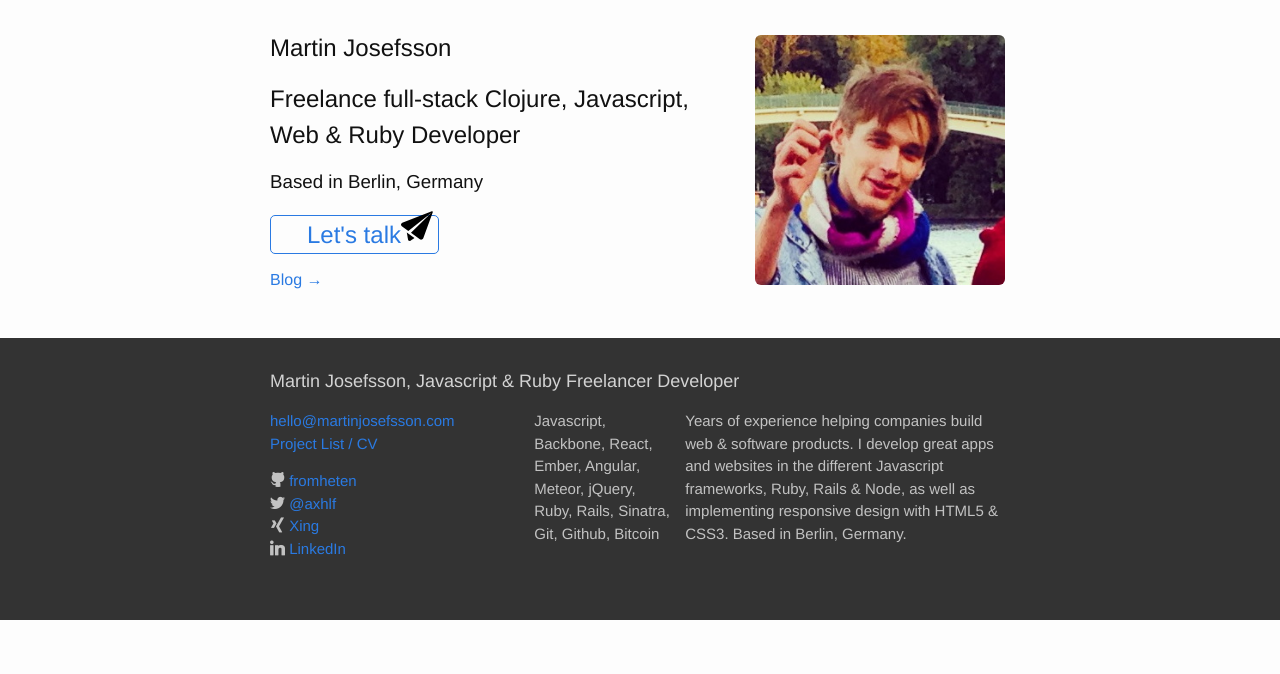
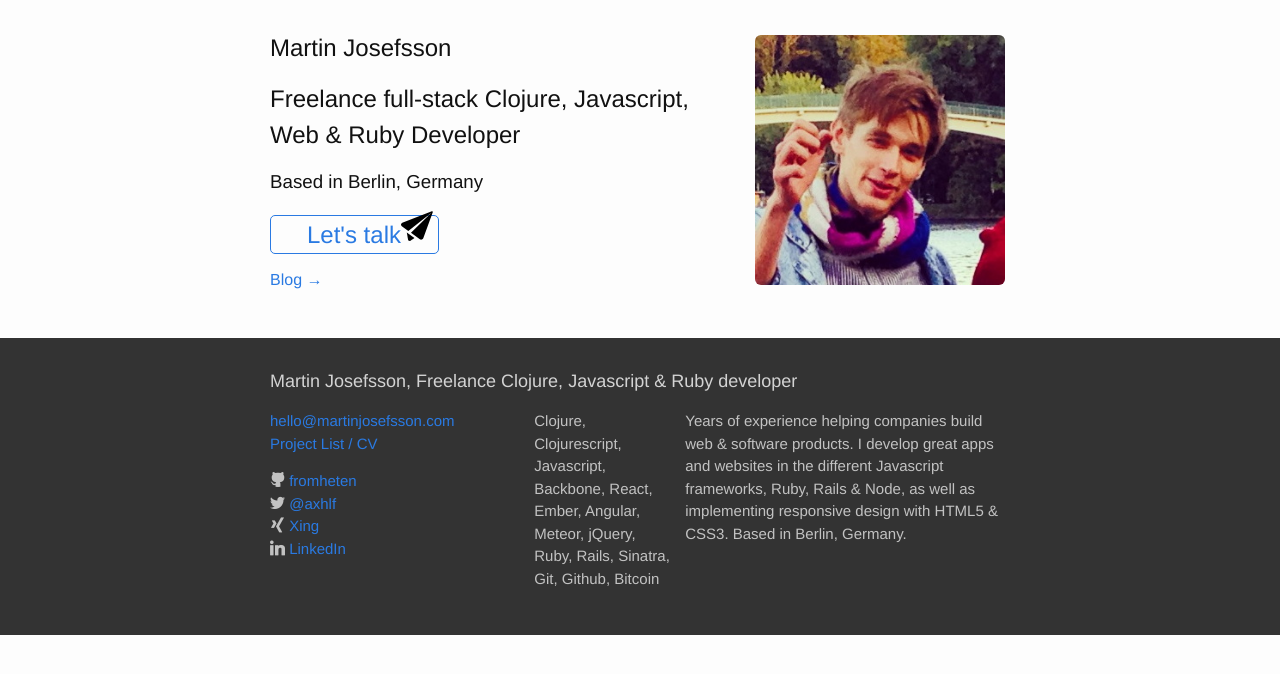
Before and after one commit to fromheten/fromheten.github.io, a Jekyll site: the page built from index.html, in a window 1280 px wide. Shown: the top 674 px of the page. Built offline with Jekyll 4.4.1, drawn with Linux system fonts in a browser that asks for light colours.

Commit message:
Sprinkle a little clojure info there

```diff
--- a/_config.yml
+++ b/_config.yml
@@ -1,5 +1,5 @@
 # Site settings
-title: Martin Josefsson, Javascript & Ruby Freelancer Developer
+title: Martin Josefsson, Freelance Clojure, Javascript & Ruby developer
 email: hello@martinjosefsson.com
 description: > # this means to ignore newlines until "baseurl:"
   Years of experience helping companies build web & software products.
--- a/_includes/footer.html
+++ b/_includes/footer.html
@@ -51,6 +51,8 @@
       </div>
 
       <div class="footer-col  footer-col-2">
+        Clojure,
+        Clojurescript,
         Javascript,
         Backbone,
         React,
```
